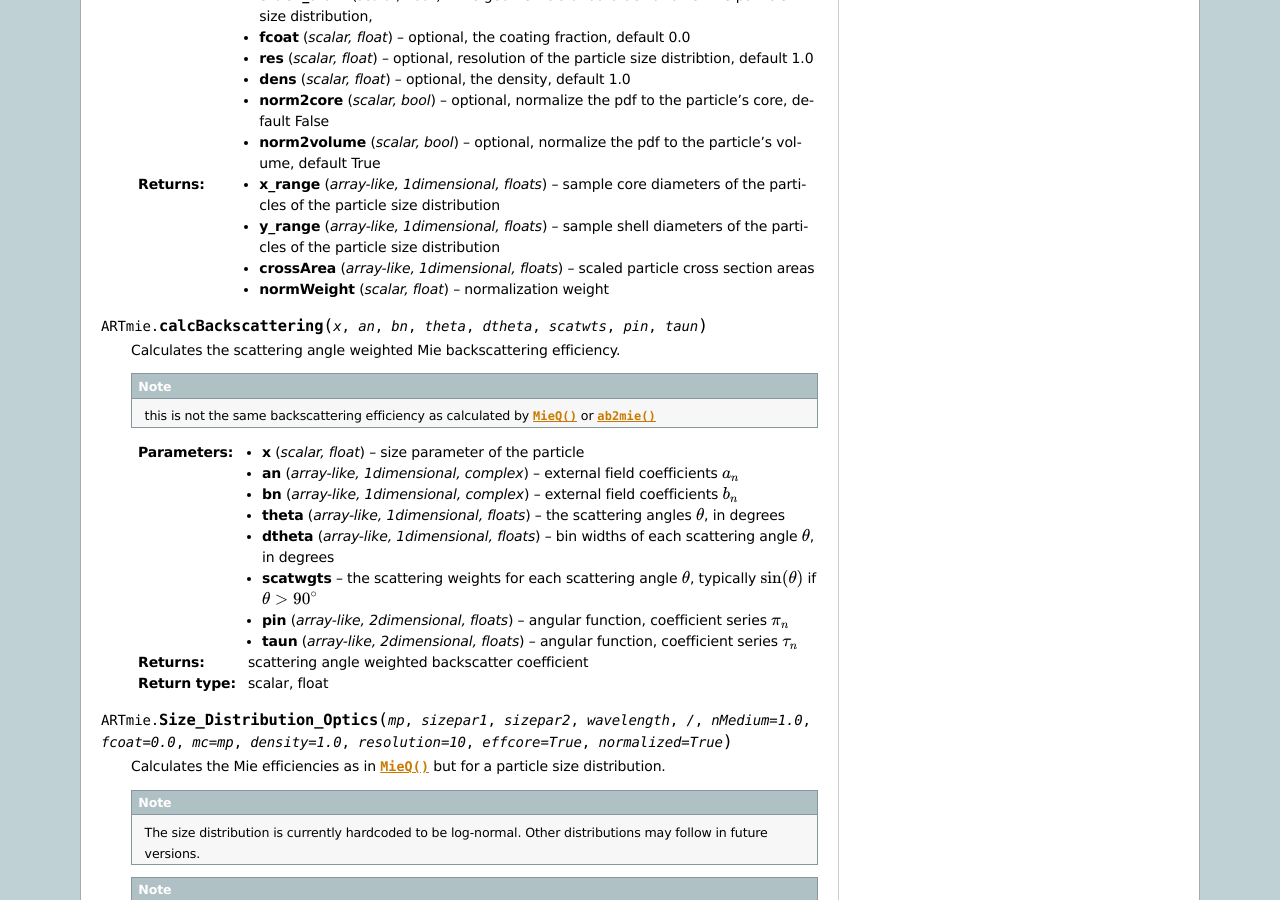
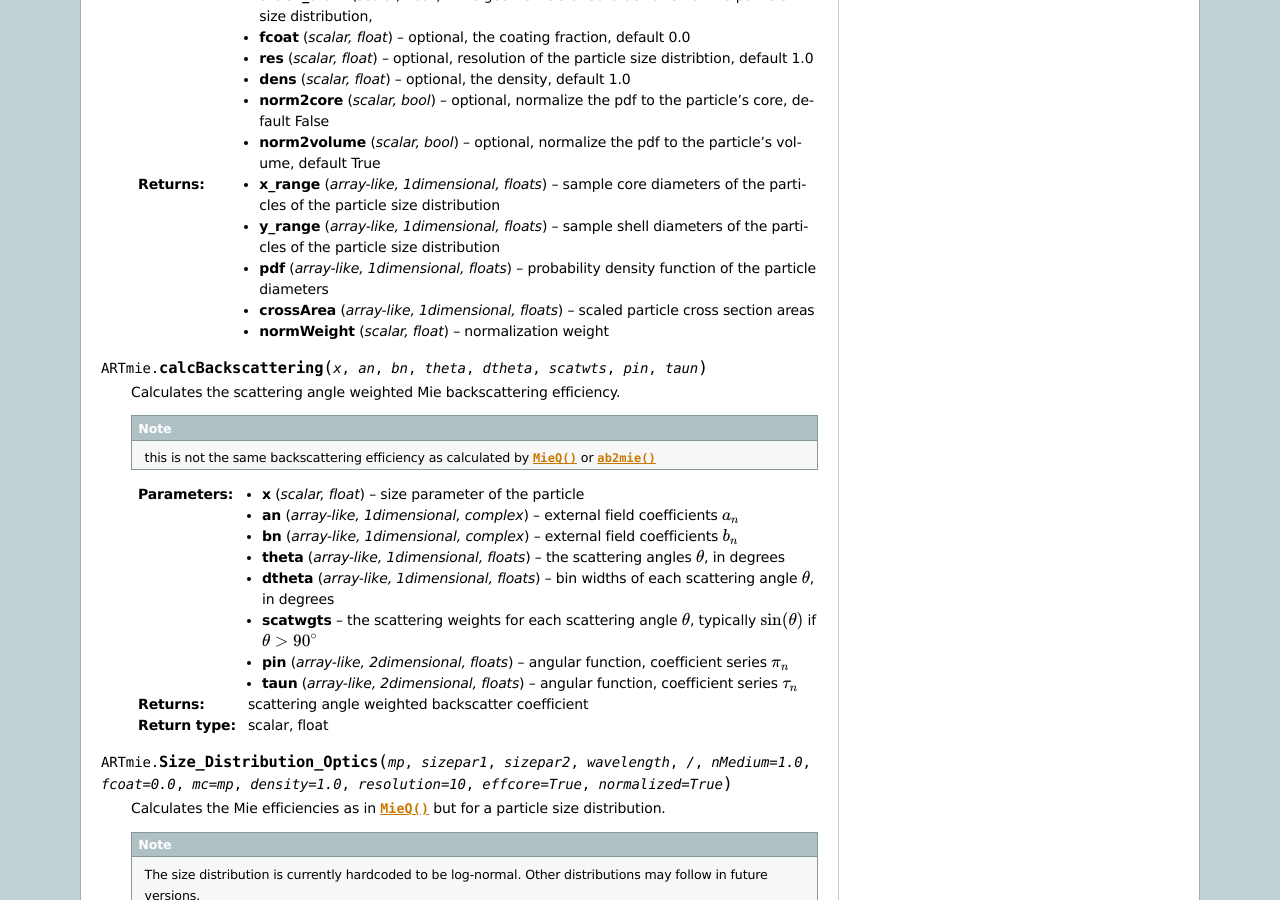
Before and after one commit to e-p-metzner/ARTmie, a Sphinx documentation site: the page built from docs/source/api.rst, in a window 1280 px wide and 900 px high, scrolled down 4004 px. Built offline with Sphinx 7.4.7, drawn with Linux system fonts in a browser that asks for light colours; formulas are drawn with MathJax 3.

Commit message:
Correct docs

```diff
--- a/docs/source/api.rst
+++ b/docs/source/api.rst
@@ -246,6 +246,7 @@ Mie functions for Particle size distribubtions
    :type norm2volume: scalar, bool
    :return: * **x_range** (*array-like, 1dimensional, floats*) -- sample core diameters of the particles of the particle size distribution
             * **y_range** (*array-like, 1dimensional, floats*) -- sample shell diameters of the particles of the particle size distribution
+            * **pdf** (*array-like, 1dimensional, floats*) -- probability density function of the particle diameters
             * **crossArea** (*array-like, 1dimensional, floats*) -- scaled particle cross section areas
             * **normWeight** (*scalar, float*) -- normalization weight
 
```
